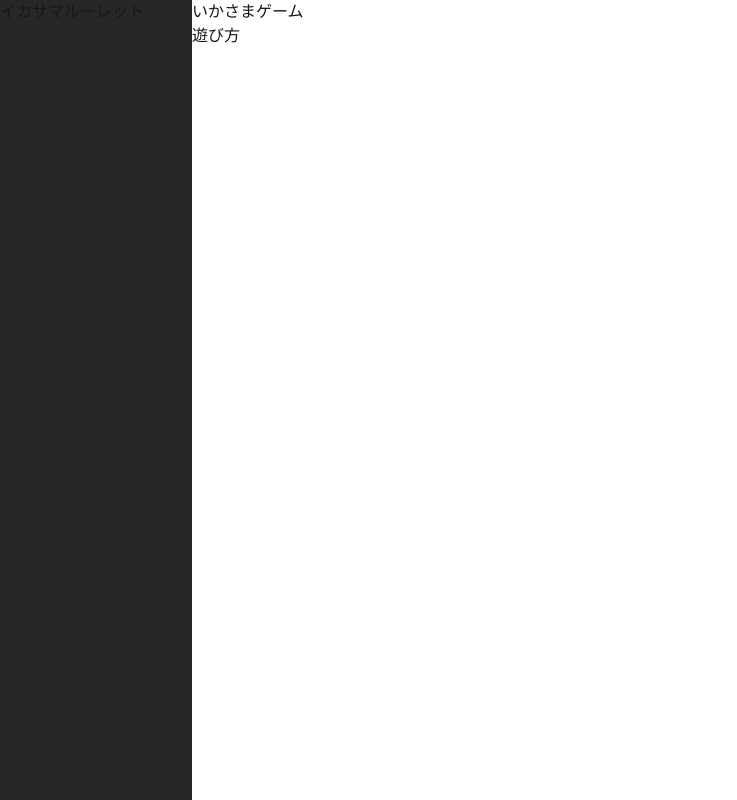
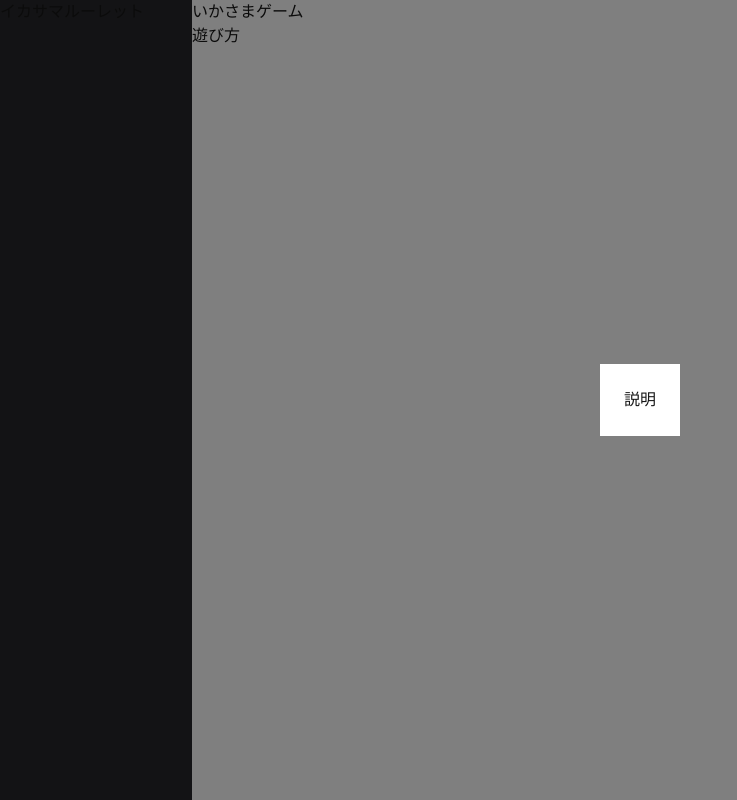
Before and after one commit to MiyazakiTakumi-724/cheating_game, a Next.js app: page / in a window 1280 px wide. Both pictures are taken after a click on the button "遊び方". Shown: the whole page, without its empty margins (0-737 px from the left). Built offline with nearby package versions, Linux system fonts and the light colour scheme.

Commit message:
add function button 遊び方

```diff
--- a/app/page.tsx
+++ b/app/page.tsx
@@ -1,8 +1,25 @@
-export default function Home() {
+"use client";
+
+import { Children, useState } from "react";
+
+export default function Home({ children }: { children: React.ReactNode }) {
+  const [isOpen, setIsOpen] = useState(false);
   return (
     <main>
       <h1>いかさまゲーム</h1>
-      <button>遊び方</button>
+      <button onClick={() => setIsOpen(true)}>
+        遊び方
+      </button>
+      {isOpen && (
+        <div className="fixed inset-0 bg-black/50 flex items-center justify-center"
+          onClick={() => setIsOpen(false)}>
+          <div className="bg-white p-6 roounded">
+            {children}
+            <p>説明</p>
+          </div>
+        </div>
+      )
+      }
     </main>
   )
 }
```
